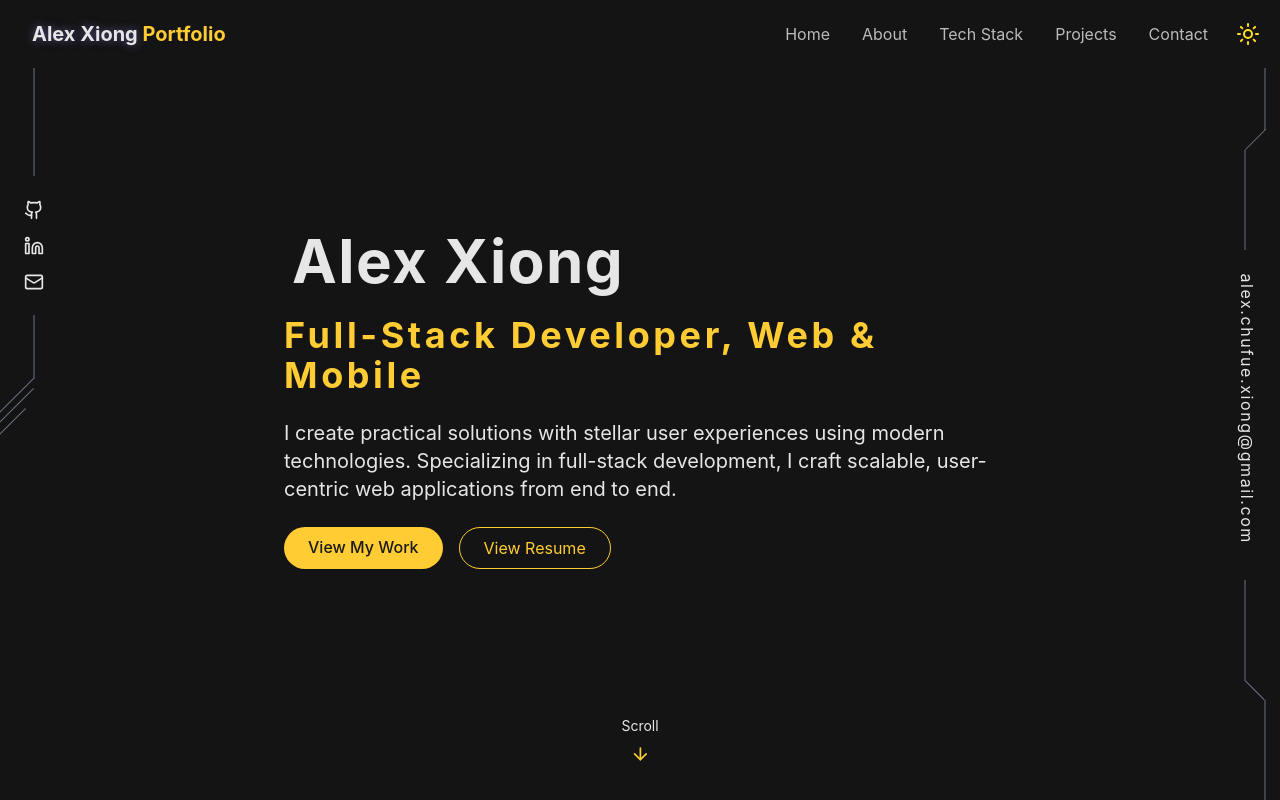
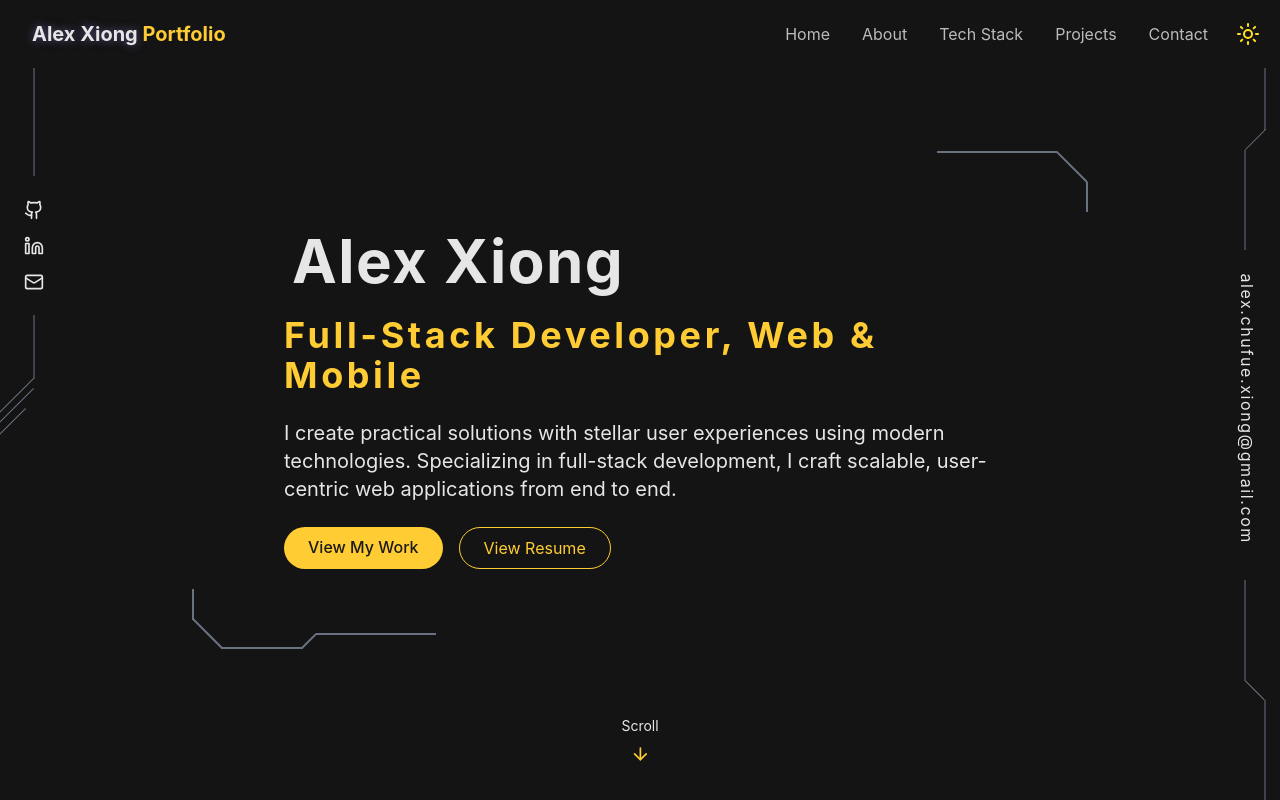
Before and after one commit to Xiong-Alex/portfolio, a React (Vite) app: page / in a window 1280 px wide. Shown: the top 800 px of the page. Built offline with nearby package versions, Linux system fonts and the light colour scheme.

Commit message:
restored content border

```diff
--- a/src/components/HeroSection.jsx
+++ b/src/components/HeroSection.jsx
@@ -19,6 +19,24 @@ export const HeroSection = () => {
         >
             {/* HERO SECTION */}
             <div className="relative py-8 sm:py-10 md:py-16 lg:py-20 sm:px-8 lg:px-15 w-full max-w-4xl group">
+
+                {/* Bottom left lines */}
+                <div className="absolute bottom-0 left-0 w-[100px] h-[50px]">
+                    <div className="absolute left-0 bottom-[29px] h-[31px] w-[2px] bg-gray-500 group-hover:bg-primary transition-colors duration-200" />
+                    <div className="absolute left-[1px] bottom-[29px] w-[41px] h-[2px] bg-gray-500 rotate-45 origin-left group-hover:bg-primary transition-colors duration-200" />
+                    <div className="absolute left-[29px] bottom-[0px] w-[82px] h-[2px] bg-gray-500 group-hover:bg-primary transition-colors duration-200" />
+                    <div className="absolute left-[110px] bottom-[0px] w-[20px] h-[2px] bg-gray-500 -rotate-45 origin-left group-hover:bg-primary transition-colors duration-200" />
+                    <div className="absolute left-[124px] bottom-[14px] h-[2px] w-[120px] bg-gray-500 group-hover:bg-primary transition-colors duration-200" />
+                </div>
+
+                {/* Top right lines */}
+                <div className="absolute top-0 right-0 w-[100px] h-[50px]">
+                    <div className="absolute right-[31px] top-[0px] w-[120px] h-[2px] bg-gray-500 group-hover:bg-primary transition-colors duration-200" />
+                    <div className="absolute right-[1px] top-[30px] w-[43px] h-[2px] bg-gray-500 rotate-45 origin-right group-hover:bg-primary transition-colors duration-200" />
+                    <div className="absolute right-0 top-[31px] h-[30px] w-[2px] bg-gray-500 group-hover:bg-primary transition-colors duration-200" />
+                </div>
+
+                {/* Main Content */}
                 <div className="container max-w-4xl mx-auto text-left z-10">
                     <div className="space-y-6">
                         <h1 className="text-4xl md:text-6xl font-bold tracking-wide">
@@ -66,10 +84,9 @@ export const HeroSection = () => {
             )}
 
             {/* Resume Modal */}
-            {/* Resume Modal */}
             {showModal && (
                 <div
-                    className="fixed inset-0 z-50 flex flex-col items-center justify-center bg-white/10 backdrop-blur-sm"
+                    className="fixed inset-0 z-50 flex flex-col items-center justify-center backdrop-blur-sm"
                     onClick={() => setShowModal(false)} // 👈 closes when clicking backdrop
                 >
                     {/* Stop clicks inside from closing */}
```
